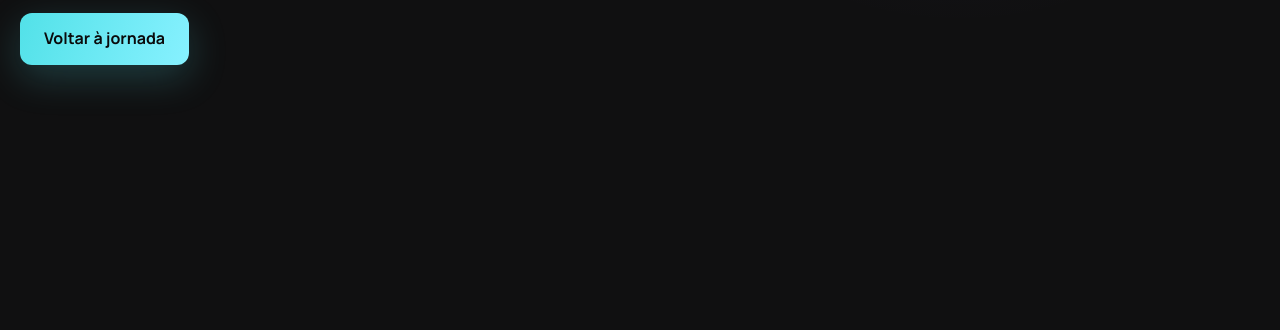
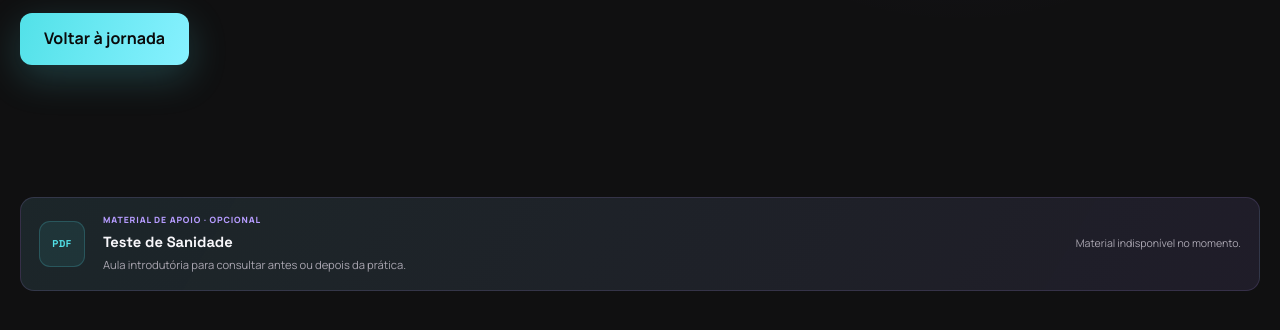
Before and after one commit to gufvr/qa-quest, a website: page sanity.html in a window 1280 px wide. Shown: the part 402-732 px from the top of the page. Drawn offline with Linux system fonts and the light colour scheme; no server answers.

Commit message:
feat: adicionar apostila de sanidade e compactar materiais no hub

```diff
--- a/core/content-catalog.js
+++ b/core/content-catalog.js
@@ -229,6 +229,16 @@ export const supportMaterials = [
     filename: "qa-quest-smoke-test.pdf",
     format: "PDF",
     version: "1.0"
+  },
+  {
+    id: "sanity-testing",
+    missionId: "sanity",
+    title: "Teste de Sanidade",
+    description: "Aula introdutória para consultar antes ou depois da prática.",
+    path: "materiais/qa-quest-teste-sanidade.pdf",
+    filename: "qa-quest-teste-sanidade.pdf",
+    format: "PDF",
+    version: "1.0"
   }
 ];
 
--- a/sanity.html
+++ b/sanity.html
@@ -27,6 +27,8 @@
         <p>Você pode começar a Sanidade sem concluir Smoke Test ou outra trilha. O contexto do defeito anterior está incluído aqui.</p>
         <a class="button button--primary" id="sanity-locked-link" href="index.html">Voltar à jornada</a>
       </section>
+      <qa-support-material mission-id="sanity"></qa-support-material>
+
       <div id="sanity-content" hidden>
         <header class="sanity-intro">
           <div><span class="label label--cyan">TRILHA 02 · CONFIANÇA NA RELEASE</span><h1>O ajuste resolveu?</h1></div>
@@ -136,6 +138,7 @@
     <script type="module" src="components/theme-toggle.js"></script>
     <script type="module" src="components/header.js"></script>
     <script type="module" src="components/save-status.js"></script>
+    <script type="module" src="components/support-material.js"></script>
     <script type="module" src="core/progress.js"></script>
     <script type="module" src="pages/sanity.js"></script>
   </body>
```
Also changed, not shown: styles/tracks.css (+12 -0 lines), 1 other file.
